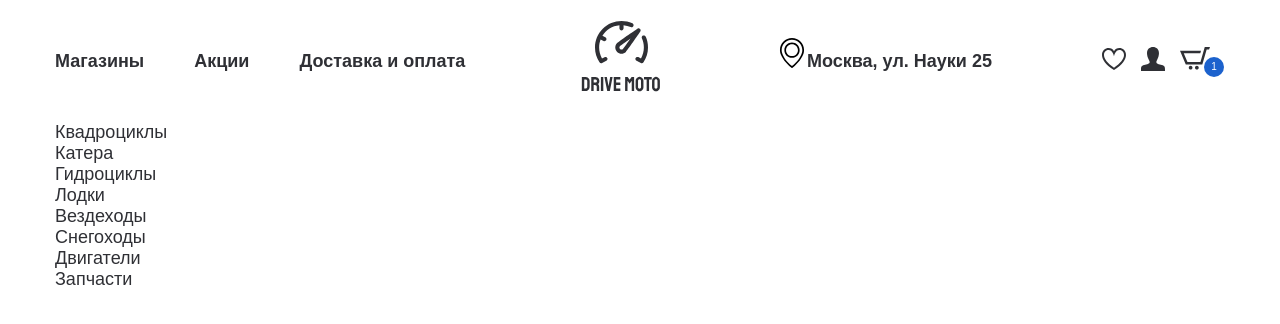
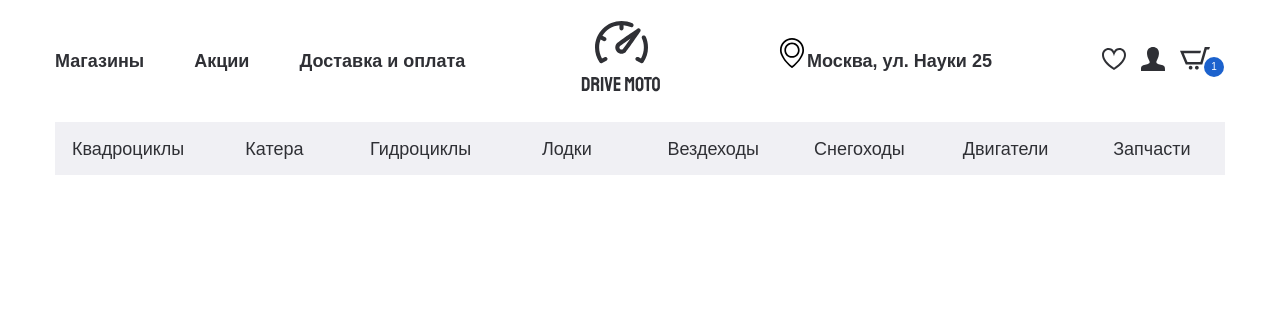
Before and after one commit to Akhad01/drive-moto, a React (Create React App) app: page / in a window 1280 px wide. Shown: the top 324 px of the page. Built offline with nearby package versions, Linux system fonts and the light colour scheme.

Commit message:
Added header_bottom block

```diff
--- a/src/components/Header.jsx
+++ b/src/components/Header.jsx
@@ -61,52 +61,50 @@ const Header = () => {
           </div>
         </div>
       </div>
-      <div className="header__bottom">
+      <div className={styles.header__bottom}>
         <div className="container">
-          <div className="header__bottom-inner">
-            <ul className="menu-categories">
-              <li className="menu-categories__item">
-                <a className="menu-categories__link" href="/">
+          <ul className={styles.menu_categories}>
+            <li className={styles.menu_categories__item}>
+              <a className={styles.menu_categories__link} href="/">
                 Квадроциклы
               </a>
             </li>
-              <li className="menu-categories__item">
-                <a className="menu-categories__link" href="/">
+            <li className={styles.menu_categories__item}>
+              <a className={styles.menu_categories__link} href="/">
                 Катера
               </a>
             </li>
-              <li className="menu-categories__item">
-                <a className="menu-categories__link" href="/">
+            <li className={styles.menu_categories__item}>
+              <a className={styles.menu_categories__link} href="/">
                 Гидроциклы
               </a>
             </li>
-              <li className="menu-categories__item">
-                <a className="menu-categories__link" href="/">
+            <li className={styles.menu_categories__item}>
+              <a className={styles.menu_categories__link} href="/">
                 Лодки
               </a>
             </li>
-              <li className="menu-categories__item">
-                <a className="menu-categories__link" href="/">
+            <li className={styles.menu_categories__item}>
+              <a className={styles.menu_categories__link} href="/">
                 Вездеходы
               </a>
             </li>
-              <li className="menu-categories__item">
-                <a className="menu-categories__link" href="/">
+            <li className={styles.menu_categories__item}>
+              <a className={styles.menu_categories__link} href="/">
                 Снегоходы
               </a>
             </li>
-              <li className="menu-categories__item">
-                <a className="menu-categories__link" href="/">
+            <li className={styles.menu_categories__item}>
+              <a className={styles.menu_categories__link} href="/">
                 Двигатели
               </a>
             </li>
-              <li className="menu-categories__item">
-                <a className="menu-categories__link" href="/">
+            <li className={styles.menu_categories__item}>
+              <a className={styles.menu_categories__link} href="/">
                 Запчасти
               </a>
             </li>
           </ul>
-          </div>
         </div>
       </div>
     </header>
--- a/src/components/Header.module.scss
+++ b/src/components/Header.module.scss
@@ -66,3 +66,51 @@
   align-items: center;
   justify-content: center;
 }
+
+.header__bottom {
+  margin-bottom: 78px;
+}
+
+.menu_categories {
+  background-color: #f0f0f4;
+  display: flex;
+  justify-content: space-around;
+  align-items: center;
+  min-height: 53px;
+}
+
+.menu_categories__item {
+  position: relative;
+}
+
+.menu_categories__link {
+  position: absolute;
+  transition: all 0.3s;
+  font-weight: 400;
+  padding: 15px 0 14px;
+  top: 50%;
+  left: 50%;
+  transform: translate(-50%, -50%);
+}
+
+.menu_categories__link::before {
+  content: '';
+  position: absolute;
+  width: 0;
+  left: auto;
+  right: 0;
+  background-color: #1c62cd;
+  height: 3px;
+  bottom: -2px;
+  transition: all 0.3s;
+}
+
+.menu_categories__link:hover {
+  color: #000;
+}
+
+.menu_categories__link:hover::before {
+  width: 100%;
+  right: auto;
+  left: 0;
+}
```
Lines whose indentation alone changed are shown as unchanged.
